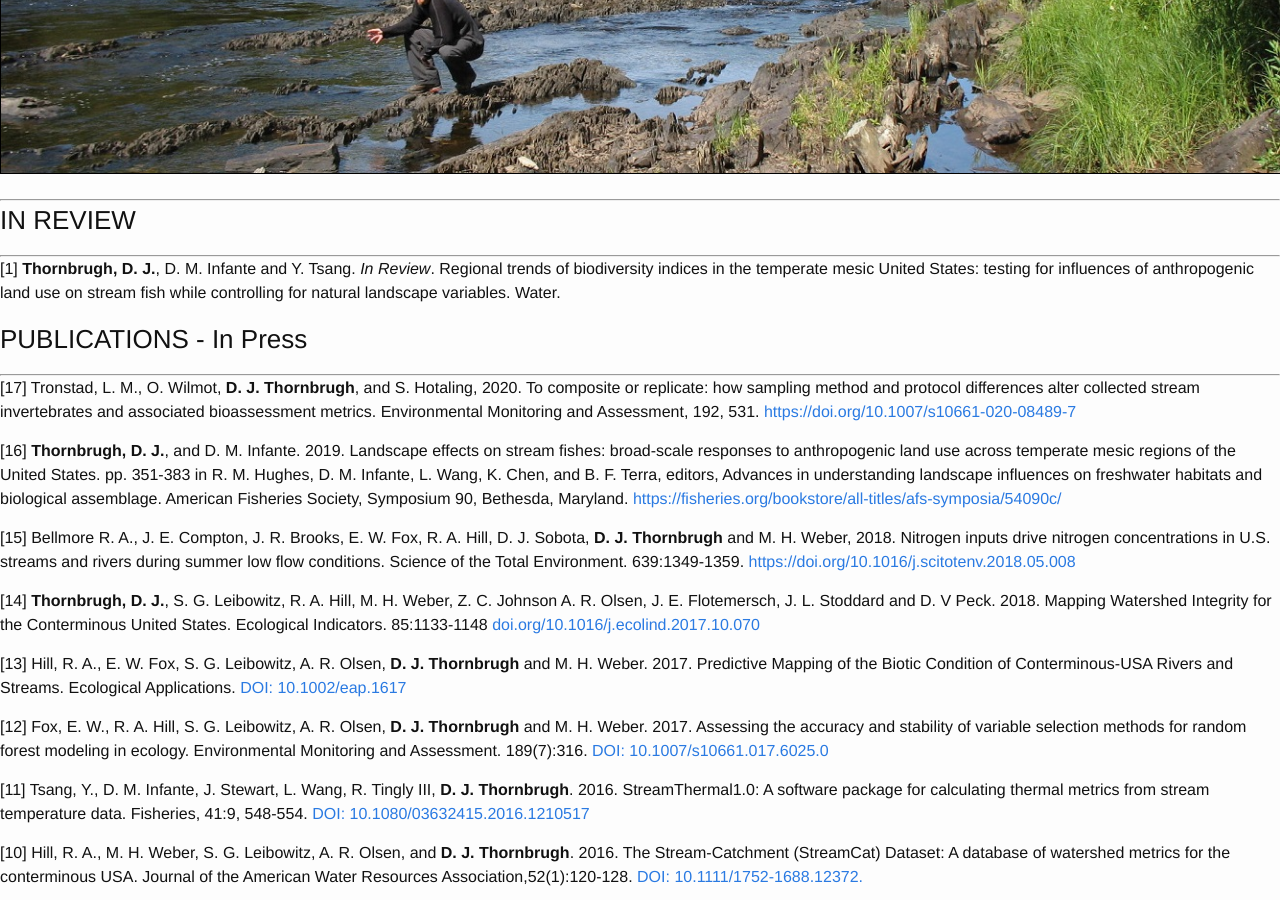
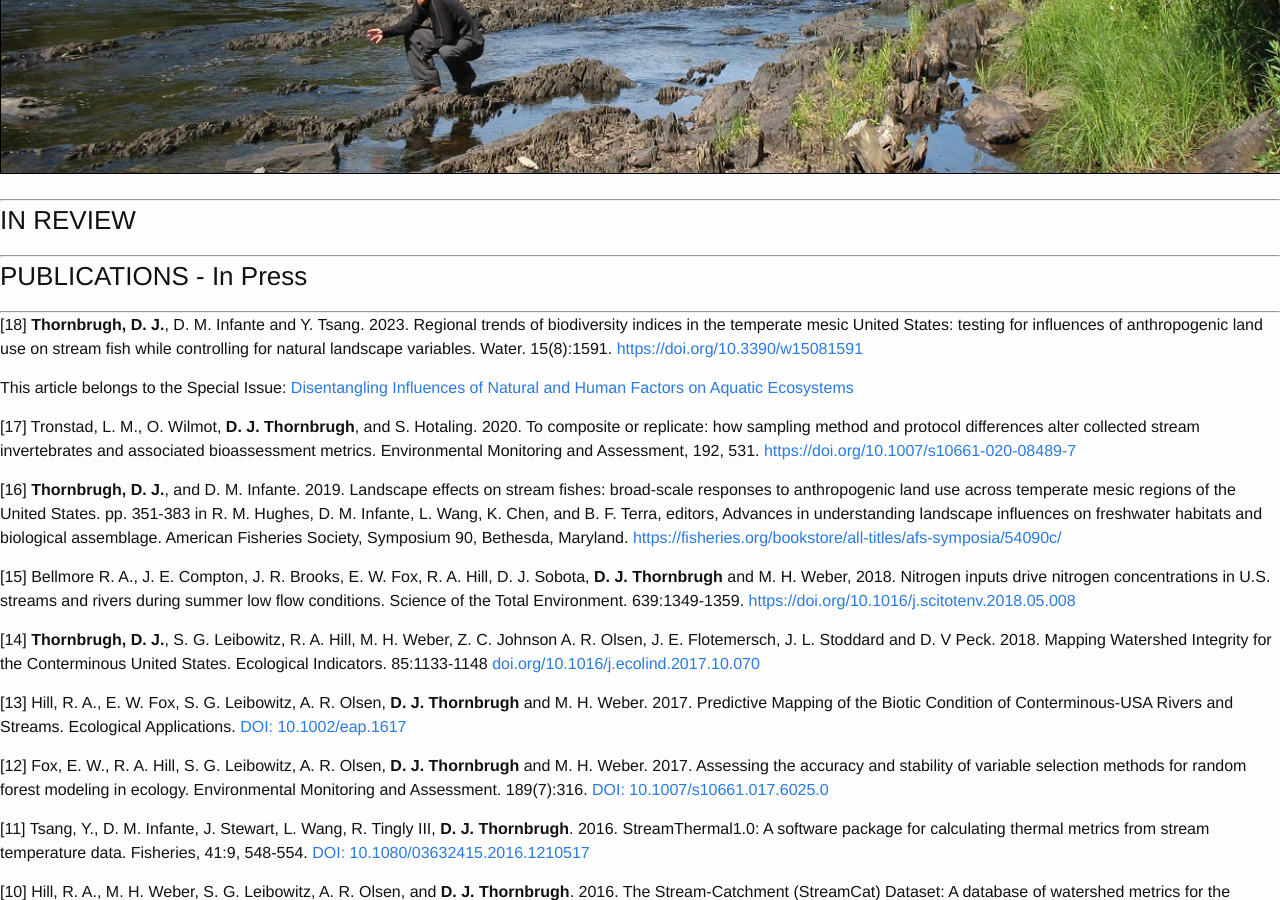
Before and after one commit to dthor/dthor.github.io, a Jekyll site: the page built from publications/publications.md, in a window 1280 px wide and 900 px high, scrolled down 473 px. Built offline with Jekyll 4.4.1, drawn with Linux system fonts in a browser that asks for light colours; nearby versions of some CDN libraries; some web fonts are replaced.

Commit message:
water pub
updated publications with 2023 Water publication

```diff
--- a/publications/publications.md
+++ b/publications/publications.md
@@ -9,12 +9,15 @@ permalink: /publications/
 
 ### IN REVIEW
 ***
-[1] **Thornbrugh, D. J.**, D. M. Infante and Y. Tsang. _In Review_. Regional trends of biodiversity indices in the temperate mesic United States: testing for influences of anthropogenic land use on stream fish while controlling for natural landscape variables. Water.
 
 
 ### PUBLICATIONS - In Press
 ***
-[17] Tronstad, L. M., O. Wilmot, **D. J. Thornbrugh**, and S. Hotaling, 2020. To composite or replicate: how sampling method and protocol differences alter collected stream invertebrates and associated bioassessment metrics. Environmental Monitoring and Assessment, 192, 531. [https://doi.org/10.1007/s10661-020-08489-7](https://doi.org/10.1007/s10661-020-08489-7)
+[18] **Thornbrugh, D. J.**, D. M. Infante and Y. Tsang. 2023. Regional trends of biodiversity indices in the temperate mesic United States: testing for influences of anthropogenic land use on stream fish while controlling for natural landscape variables. Water. 15(8):1591. [https://doi.org/10.3390/w15081591](https://doi.org/10.3390/w15081591)
+
+This article belongs to the Special Issue: [Disentangling Influences of Natural and Human Factors on Aquatic Ecosystems](https://www.mdpi.com/journal/water/special_issues/aquatic_systems)
+
+[17] Tronstad, L. M., O. Wilmot, **D. J. Thornbrugh**, and S. Hotaling. 2020. To composite or replicate: how sampling method and protocol differences alter collected stream invertebrates and associated bioassessment metrics. Environmental Monitoring and Assessment, 192, 531. [https://doi.org/10.1007/s10661-020-08489-7](https://doi.org/10.1007/s10661-020-08489-7)
 
 [16] **Thornbrugh, D. J.**, and D. M. Infante. 2019. Landscape effects on stream fishes: broad-scale responses to anthropogenic land use across temperate mesic regions of the United States. pp. 351-383 in R. M. Hughes, D. M. Infante, L. Wang, K. Chen, and B. F. Terra, editors, Advances in understanding landscape influences on freshwater habitats and biological assemblage. American Fisheries Society, Symposium 90, Bethesda, Maryland. [https://fisheries.org/bookstore/all-titles/afs-symposia/54090c/](https://fisheries.org/bookstore/all-titles/afs-symposia/54090c/)
 
```
